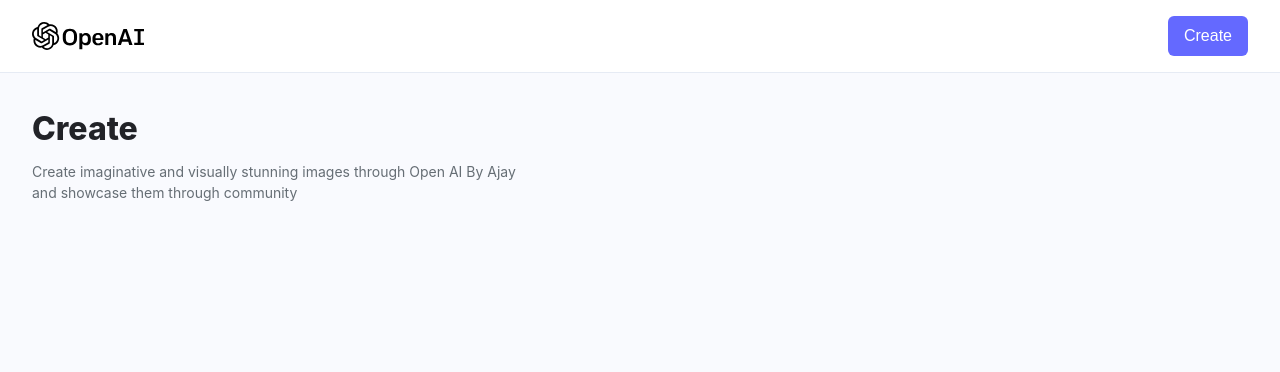
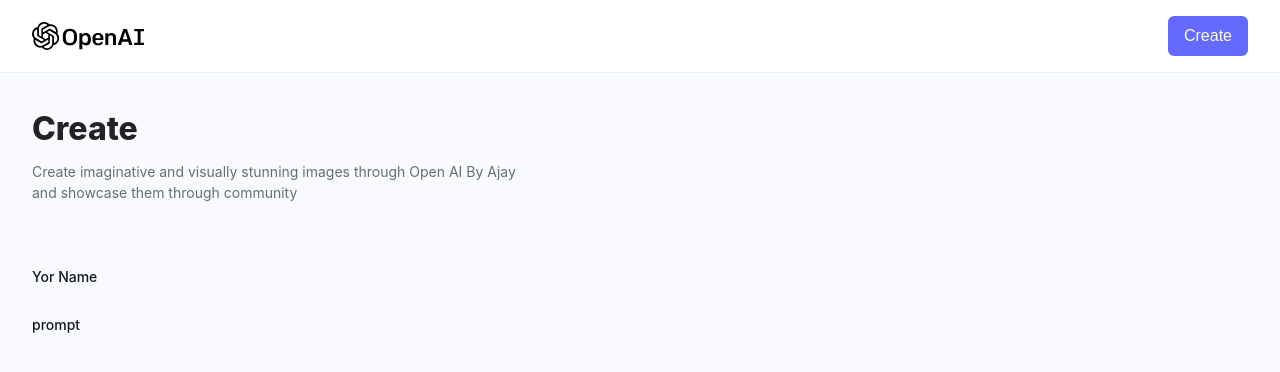
Before and after one commit to Ajay-v44/AI-Vision, a React (Vite) app in the folder client/: page /create-post in a window 1280 px wide. Shown: the top 372 px of the page. Built offline with nearby package versions, Linux system fonts and the light colour scheme; a web font is replaced by a local one.

Commit message:
Form field created

```diff
--- a/client/src/components/FormField.jsx
+++ b/client/src/components/FormField.jsx
@@ -1,8 +1,14 @@
 import React from 'react'
 
-const FormField = () => {
+const FormField = ({labelName,type,name,placeholder,value,handleChange,isSurpriseMe,handleSurpriseMe}) => {
   return (
-    <div>
+    <div className='flex items-center  gap-2 mb-2' >
+      <label
+      htmlFor={name}
+      className='block text-sm font-medium text-gray-900'
+      >
+        {labelName}
+      </label>
 
     </div>
   )
```
